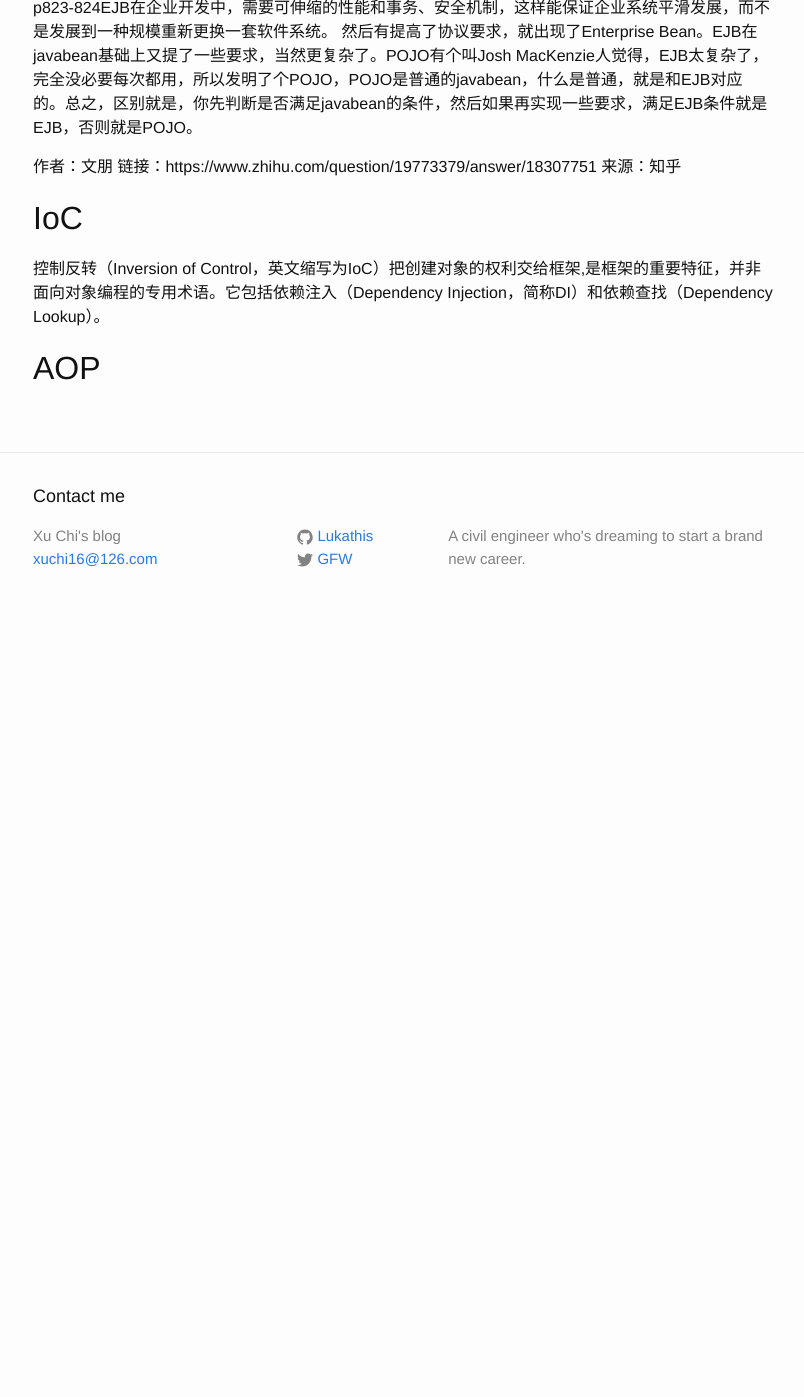
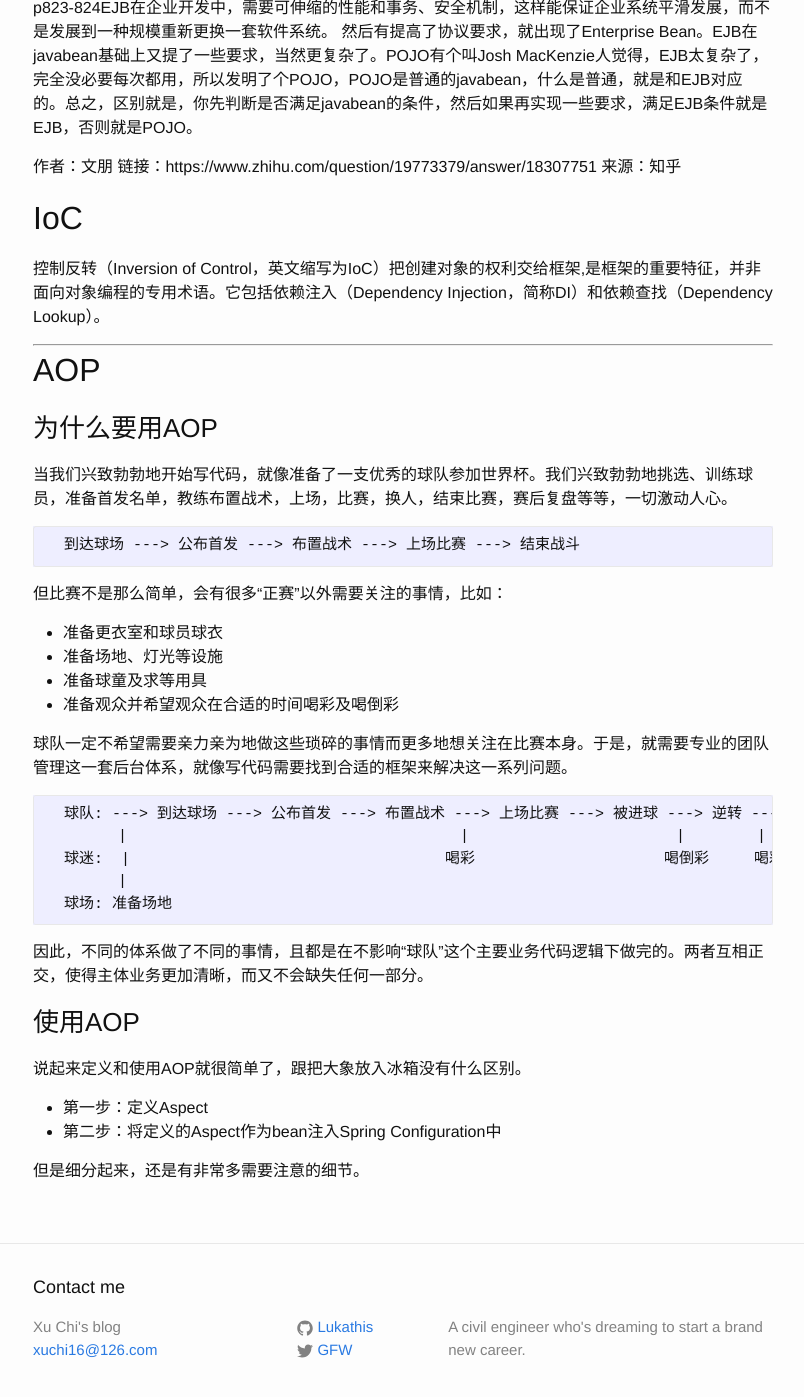
Before and after one commit to xuchi16/Lukathis.github.io, a Jekyll site: the page built from _posts/2018-02-21-Spring学习笔记1.markdown, in a window 1280 px wide and 1400 px high, scrolled down 1812 px. Shown: the top 1397 px of the window, without its empty margins (237-1041 px from the left). Built offline with Jekyll 4.4.1, drawn with Linux system fonts in a browser that asks for light colours; before the commit the page ends 2442 px from its top, so only the background shows below that.

Commit message:
update aop

```diff
--- a/_posts/2018-02-21-Spring学习笔记1.markdown
+++ b/_posts/2018-02-21-Spring学习笔记1.markdown
@@ -56,5 +56,38 @@ title:  "Spring学习笔记"
 
 控制反转（Inversion of Control，英文缩写为IoC）把创建对象的权利交给框架,是框架的重要特征，并非面向对象编程的专用术语。它包括依赖注入（Dependency Injection，简称DI）和依赖查找（Dependency Lookup）。
 
+--------------------------------
 
 ## AOP
+
+### 为什么要用AOP
+
+当我们兴致勃勃地开始写代码，就像准备了一支优秀的球队参加世界杯。我们兴致勃勃地挑选、训练球员，准备首发名单，教练布置战术，上场，比赛，换人，结束比赛，赛后复盘等等，一切激动人心。
+
+      到达球场 ---> 公布首发 ---> 布置战术 ---> 上场比赛 ---> 结束战斗
+
+但比赛不是那么简单，会有很多“正赛”以外需要关注的事情，比如：
+
+* 准备更衣室和球员球衣
+* 准备场地、灯光等设施
+* 准备球童及求等用具
+* 准备观众并希望观众在合适的时间喝彩及喝倒彩
+
+球队一定不希望需要亲力亲为地做这些琐碎的事情而更多地想关注在比赛本身。于是，就需要专业的团队管理这一套后台体系，就像写代码需要找到合适的框架来解决这一系列问题。
+
+      球队: ---> 到达球场 ---> 公布首发 ---> 布置战术 ---> 上场比赛 ---> 被进球 ---> 逆转 ---> 结束战斗 --->
+            |                                     |                       |        |            |
+      球迷:  |                                   喝彩                     喝倒彩     喝彩          |
+            |                                                                                   |
+      球场: 准备场地                                                                            清理场地
+
+因此，不同的体系做了不同的事情，且都是在不影响“球队”这个主要业务代码逻辑下做完的。两者互相正交，使得主体业务更加清晰，而又不会缺失任何一部分。
+
+### 使用AOP
+
+说起来定义和使用AOP就很简单了，跟把大象放入冰箱没有什么区别。
+
+* 第一步：定义Aspect
+* 第二步：将定义的Aspect作为bean注入Spring Configuration中
+
+但是细分起来，还是有非常多需要注意的细节。
```
